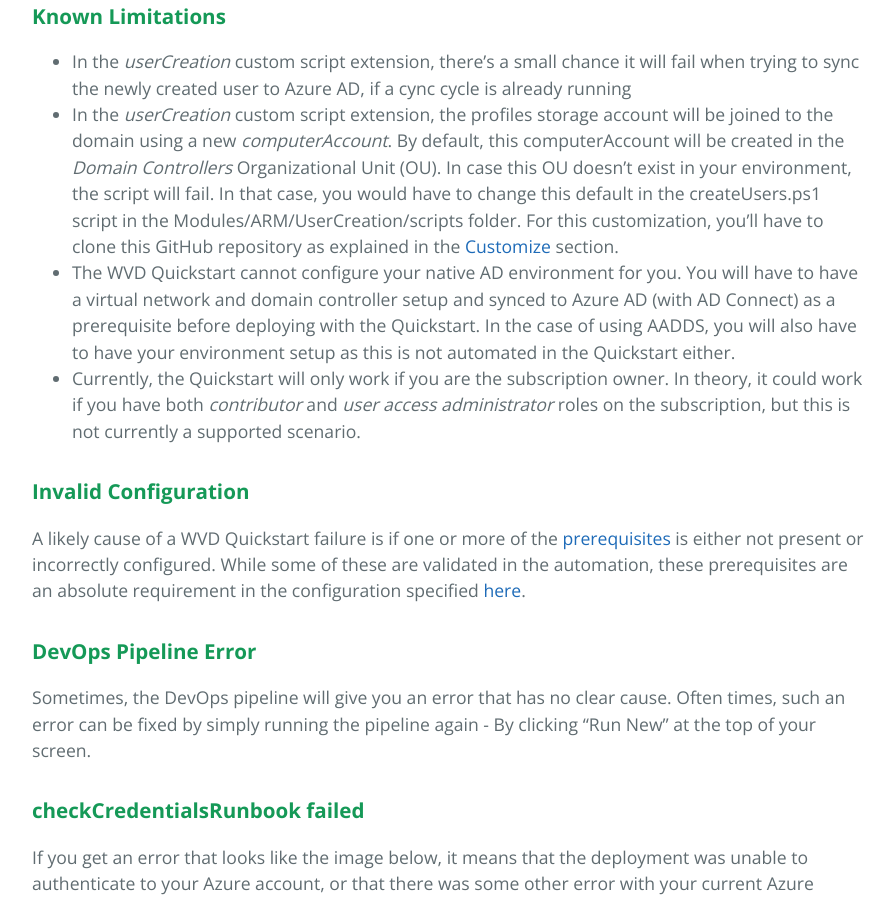
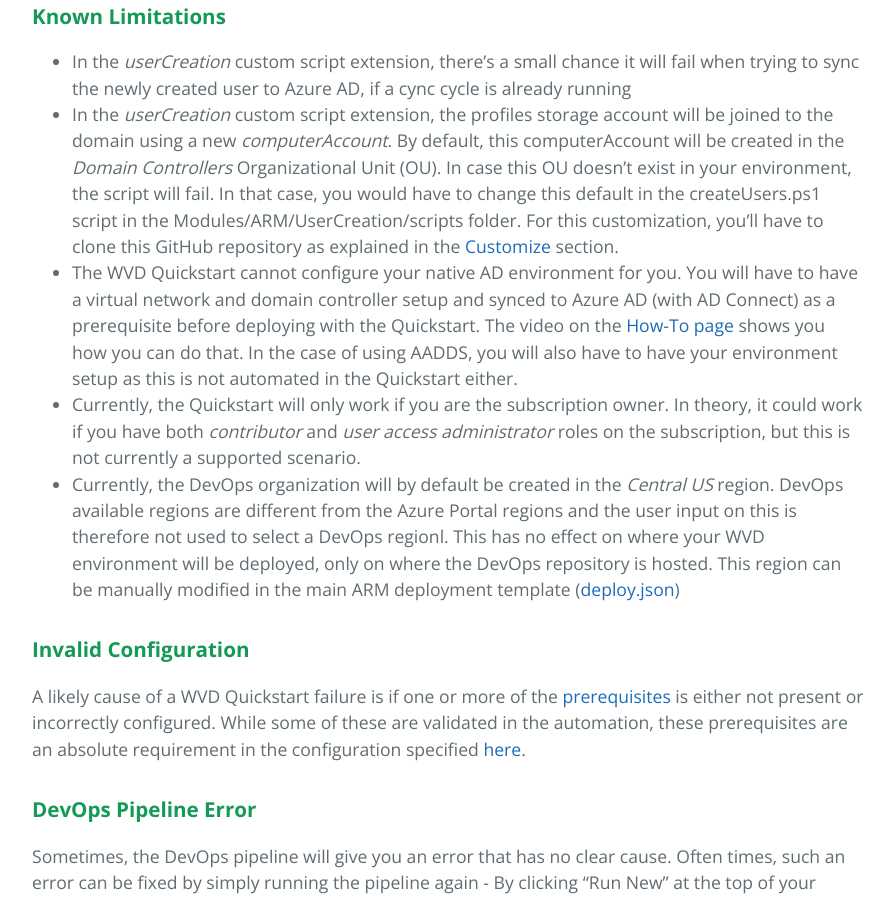
Before and after one commit to samvdjagt/wvdquickstart, a Jekyll site: the page built from troubleshoot.md, in a window 1280 px wide and 900 px high, scrolled down 535 px. Shown: the whole window, without its empty margins (192-1086 px from the left). Built offline with Jekyll 4.4.1, drawn with Linux system fonts in a browser that asks for light colours.

Commit message:
Update troubleshoot.md

```diff
--- a/troubleshoot.md
+++ b/troubleshoot.md
@@ -10,8 +10,9 @@
 ### <b>Known Limitations</b>
 * In the *userCreation* custom script extension, there's a small chance it will fail when trying to sync the newly created user to Azure AD, if a cync cycle is already running
 * In the *userCreation* custom script extension, the profiles storage account will be joined to the domain using a new *computerAccount*. By default, this computerAccount will be created in the *Domain Controllers* Organizational Unit (OU). In case this OU doesn't exist in your environment, the script will fail. In that case, you would have to change this default in the createUsers.ps1 script in the Modules/ARM/UserCreation/scripts folder. For this customization, you'll have to clone this GitHub repository as explained in the <a href="customize">Customize</a> section.
-* The WVD Quickstart cannot configure your native AD environment for you. You will have to have a virtual network and domain controller setup and synced to Azure AD (with AD Connect) as a prerequisite before deploying with the Quickstart. In the case of using AADDS, you will also have to have your environment setup as this is not automated in the Quickstart either.
+* The WVD Quickstart cannot configure your native AD environment for you. You will have to have a virtual network and domain controller setup and synced to Azure AD (with AD Connect) as a prerequisite before deploying with the Quickstart. The video on the <a href="howto">How-To page</a> shows you how you can do that. In the case of using AADDS, you will also have to have your environment setup as this is not automated in the Quickstart either.
 * Currently, the Quickstart will only work if you are the subscription owner. In theory, it could work if you have both *contributor* and *user access administrator* roles on the subscription, but this is not currently a supported scenario.
+* Currently, the DevOps organization will by default be created in the *Central US* region. DevOps available regions are different from the Azure Portal regions and the user input on this is therefore not used to select a DevOps regionl. This has no effect on where your WVD environment will be deployed, only on where the DevOps repository is hosted. This region can be manually modified in the main ARM deployment template (<a href="https://github.com/samvdjagt/wvdquickstart/tree/master/deploy.json" target="_blank">deploy.json</a>)
 
 ### <b>Invalid Configuration</b>
 A likely cause of a WVD Quickstart failure is if one or more of the <a href="howto">prerequisites</a> is either not present or incorrectly configured. While some of these are validated in the automation, these prerequisites are an absolute requirement in the configuration specified <a href="howto">here</a>.
```
